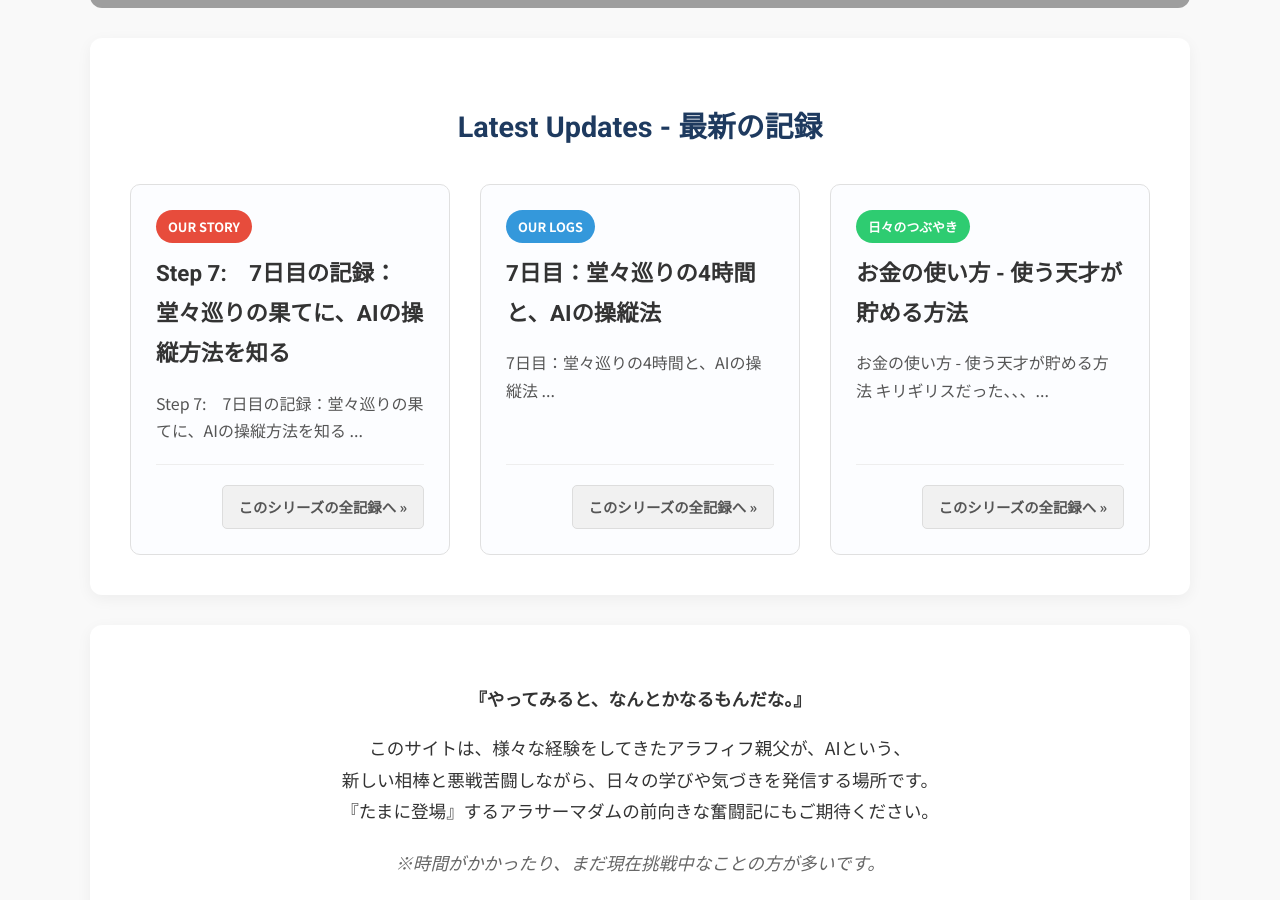
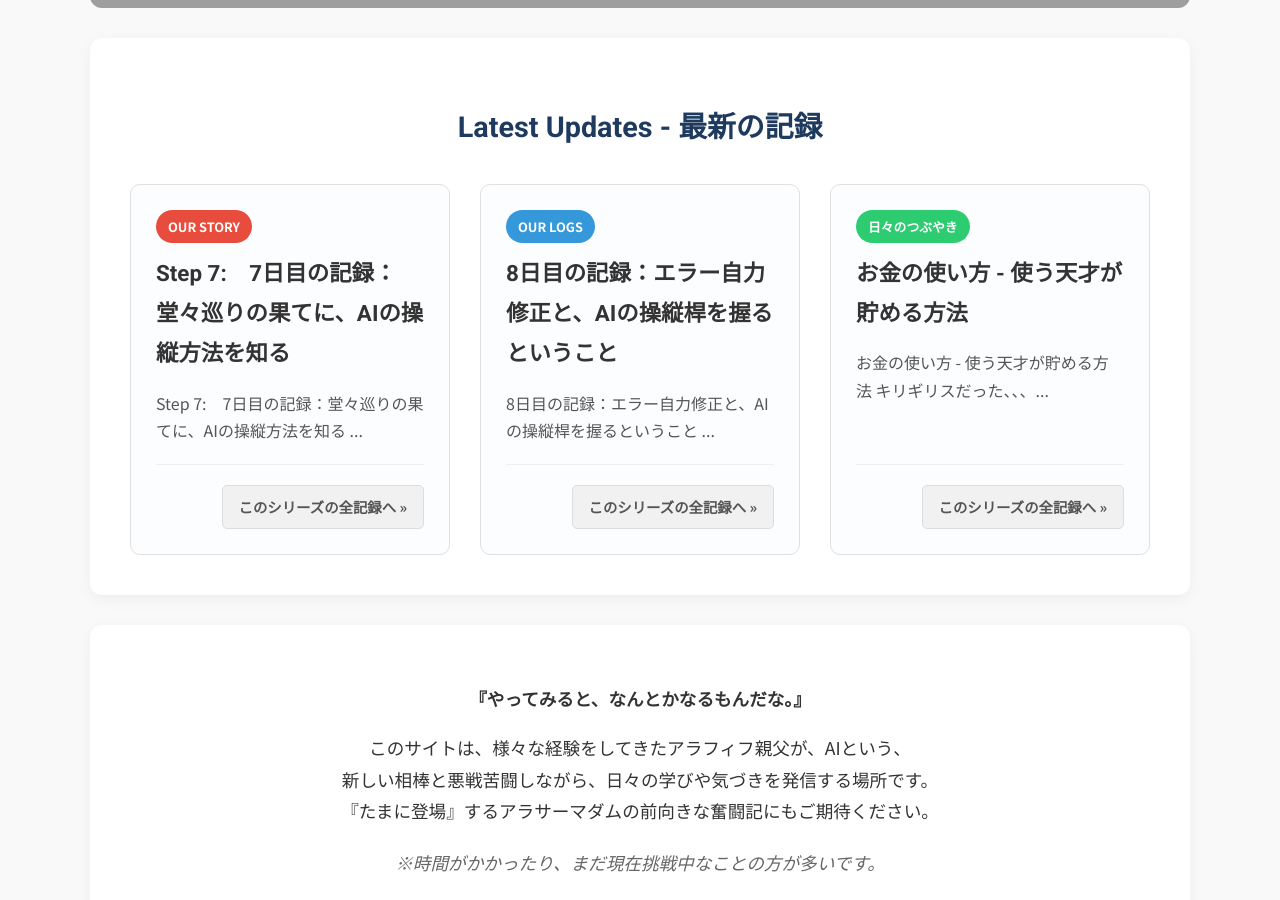
Before and after one commit to 0513reo/reo, a Jekyll site: the page built from index.html, in a window 1280 px wide and 900 px high, scrolled down 434 px. Built offline with Jekyll 4.4.1, drawn with Linux system fonts in a browser that asks for light colours; grey boxes are pictures that could not be loaded.

Commit message:
Add files via upload

```diff
--- /dev/null
+++ b/_logs/2025-06-30-day8.md
@@ -0,0 +1,93 @@
+---
+layout: default
+title: "8日目の記録：エラー自力修正と、AIの操縦桿を握るということ"
+collection: logs
+---
+
+<div class="container blog-post" style="max-width: 850px;">
+    <header style="text-align:center; margin-bottom: 20px;">
+        <h1 style="font-size: 2.2em; border-bottom: 2px solid #eee; padding-bottom:10px; margin-bottom: 5px;">{{ page.title }}</h1>
+    </header>
+
+    <div class="content">
+        <div class="step-box">
+            <p>
+                今日は調整だけ。
+            </p>
+            <p>
+                さすがに、根詰めすぎたかも、、、<br>
+                自分の悪い癖、やりだしたら終わるまでやってる。<br>
+                昔から、好きなゲーム出たら、怒られるまで時間気にせずやってた。
+            </p>
+            <p>
+                今は、怒られない。PC前＝仕事してる。（ゲーム画面じゃないからｗ）
+            </p>
+        </div>
+
+        <hr>
+
+        <div class="step-box">
+            <h2>そして、発見。</h2>
+            <p>
+                さて、昨日のリンクは、うん。<br>
+                途中で切れてる箇所発見。
+            </p>
+            <p>
+                でも一か所だけ。
+            </p>
+            <p>
+                ちょっと見てみたら、他の同じコードと違う箇所『発見』。<br>
+                内容見たら、『直せそう』
+            </p>
+            <p class="quote">
+                うん、直った。
+            </p>
+            <p>
+                なんか、修正したとき、余分なコードが混じったままだったんかな？<br>
+                行間が違ったから、気付けた。
+            </p>
+        </div>
+
+        <div class="step-box">
+            <h3>8日目、はじめて自分で、修正できた。</h3>
+            <p>
+                AIは優秀、でも、操縦桿を握り、最終的な判断を下して、はじめて優秀
+                自分の手で、問題を解決してく。
+                結局は、新たな機能付いた、『スマホ』とかと一緒で、自分自身が学ばなければ！
+            </p>
+            <div class="quote">
+                <p>
+                    AIと共に戦う術を身につけれたら、昨日までの自分とは比較にならないかも。
+                </p>
+            </div>
+            <p>
+                本当の挑戦は、まだ始まったばかりだ。
+            </p>
+        </div>
+    </div>
+
+    <!-- 前後の記事へのナビゲーションリンク -->
+    <div class="navigation-links" style="display: flex; justify-content: space-between; align-items: center; margin-top: 30px; padding-top: 20px; border-top: 1px solid #eee;">
+        {% assign collection_name = page.collection %}
+        {% if collection_name %}
+            {% assign posts_in_collection = site[collection_name] | sort: 'date' %}
+            {% for post in posts_in_collection %}
+                {% if post.url == page.url %}
+                    {% assign prev_post_index = forloop.index0 | minus: 1 %}
+                    {% if prev_post_index >= 0 %}
+                        {% assign prev_post = posts_in_collection[prev_post_index] %}
+                    {% endif %}
+                {% endif %}
+            {% endfor %}
+
+            <div class="prev-link" style="width: 45%; text-align: left;">
+                {% if prev_post %}
+                    <a href="{{ prev_post.url | relative_url }}" class="read-more-btn">« {{ prev_post.title }}</a>
+                {% endif %}
+            </div>
+        {% endif %}
+    </div>
+    <div class="back-link" style="text-align: center; margin-top: 50px;">
+        <a href="{{ '/' | relative_url }}" class="main-button" style="display:inline-block; width:auto;">« トップページに戻る</a>
+    </div>
+</div>
```
Also changed, not shown: _logs/2025-06-26-day6.md (line endings or trailing spaces).
